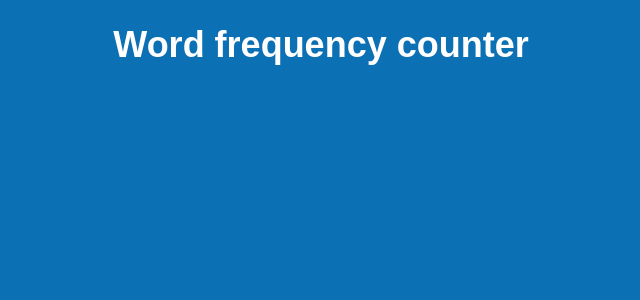
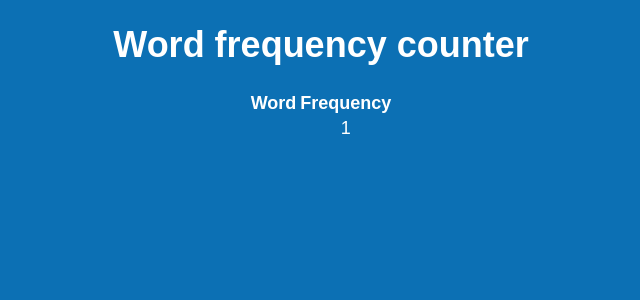
Before and after one commit to leonatwork/word-frequency-counter, a React (Create React App) app in the folder client/: page / in a window 1280 px wide. Both pictures are taken after typing "5" into the empty fields and a click on the input "submit". Shown: the top 300 px of the page, without its empty margins (319-959 px from the left). Built offline with nearby package versions, Linux system fonts and the light colour scheme; no server answers.

Commit message:
Created table

```diff
--- a/client/src/Form.js
+++ b/client/src/Form.js
@@ -70,7 +70,22 @@ render(){
           }
           num = <div><h1>Word frequency counter</h1></div>;
 
-          results = <div></div>;
+            const rows = [];
+
+            for (let i=-1; i<this.state.num; i++) {
+            let column = [];
+            if (i === -1) {
+              column.push(<th className="head">Word</th>);
+              column.push(<th className="head">Frequency</th>);
+            }
+            else {
+              column.push(<td>{keysSorted[i]}</td>);
+              column.push(<td>{wordCounts[keysSorted[i]]}</td>);
+            }
+              rows.push(<tr>{column}</tr>);
+            }
+            results = <table align="center">{rows}</table>;
+            console.log(rows);
     }
     return(
       <div>
```
